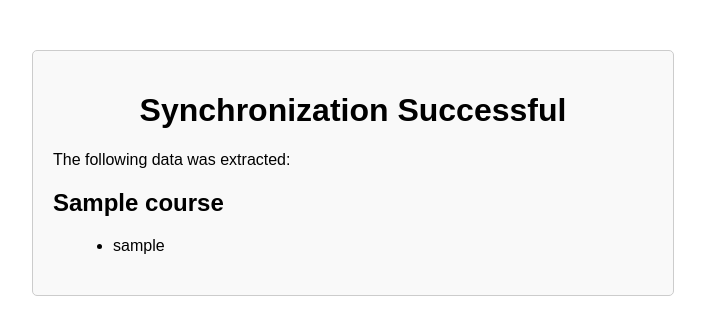
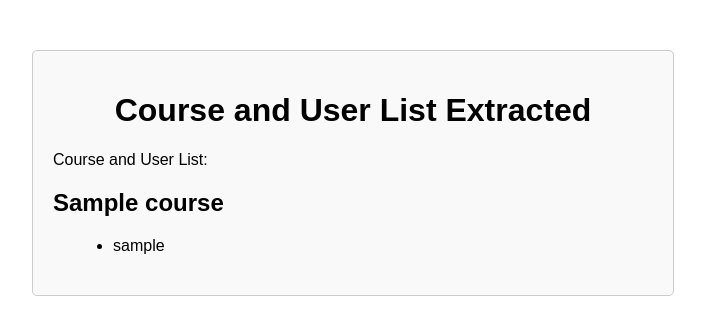
Before and after one commit to rubayethasan21/unisync, a Flask app: template templates/result.html in a window 1280 px wide. Shown: the top 335 px of the page, without its empty margins (287-992 px from the left). Run offline with Flask 3, Linux system fonts and the light colour scheme; the template is opened without the code that fills it: most values are stand-ins (such as "Sample title", 1, 10 or a date in 2020).

Commit message:
text edit

```diff
--- a/templates/index.html
+++ b/templates/index.html
@@ -3,15 +3,15 @@
 <head>
     <meta charset="UTF-8">
     <meta name="viewport" content="width=device-width, initial-scale=1.0">
-    <title>Uni Sync PWA</title>
+    <title>UniSync</title>
     <!-- Link to the stylesheet -->
     <link rel="stylesheet" href="{{ url_for('static', filename='css/styles.css') }}">
     <!-- Link to the manifest file -->
     <link rel="manifest" href="/manifest.json">
 </head>
 <body>
-    <h1>Welcome to Uni Sync PWA</h1>
-    <button id="syncButton" onclick="window.location.href='/sync'">Synchronize</button>
+    <h1>Sync Ilias Courses With Matrix Rooms</h1>
+    <button id="syncButton" onclick="window.location.href='/sync'">Sync</button>
 
     <!-- Register the service worker -->
     <script>
--- a/templates/login.html
+++ b/templates/login.html
@@ -8,7 +8,7 @@
     <link rel="manifest" href="/manifest.json">
 </head>
 <body>
-    <h1>Login and Scraping</h1>
+    <h1>UniSync</h1>
 
     <p>Performing sync...</p>
     <script>
--- a/templates/result.html
+++ b/templates/result.html
@@ -3,7 +3,7 @@
 <head>
     <meta charset="UTF-8">
     <meta name="viewport" content="width=device-width, initial-scale=1.0">
-    <title>Sync Result</title>
+    <title>Course And User List</title>
     <style>
         body {
             font-family: Arial, sans-serif;
@@ -30,8 +30,8 @@
 </head>
 <body>
     <div class="container">
-        <h1>Synchronization Successful</h1>
-        <p>The following data was extracted:</p>
+        <h1>Course and User List Extracted</h1>
+        <p>Course and User List:</p>
         {% for course in all_username_column_data %}
             <div class="course">
                 <h2>{{ course.course_name }}</h2>
```
